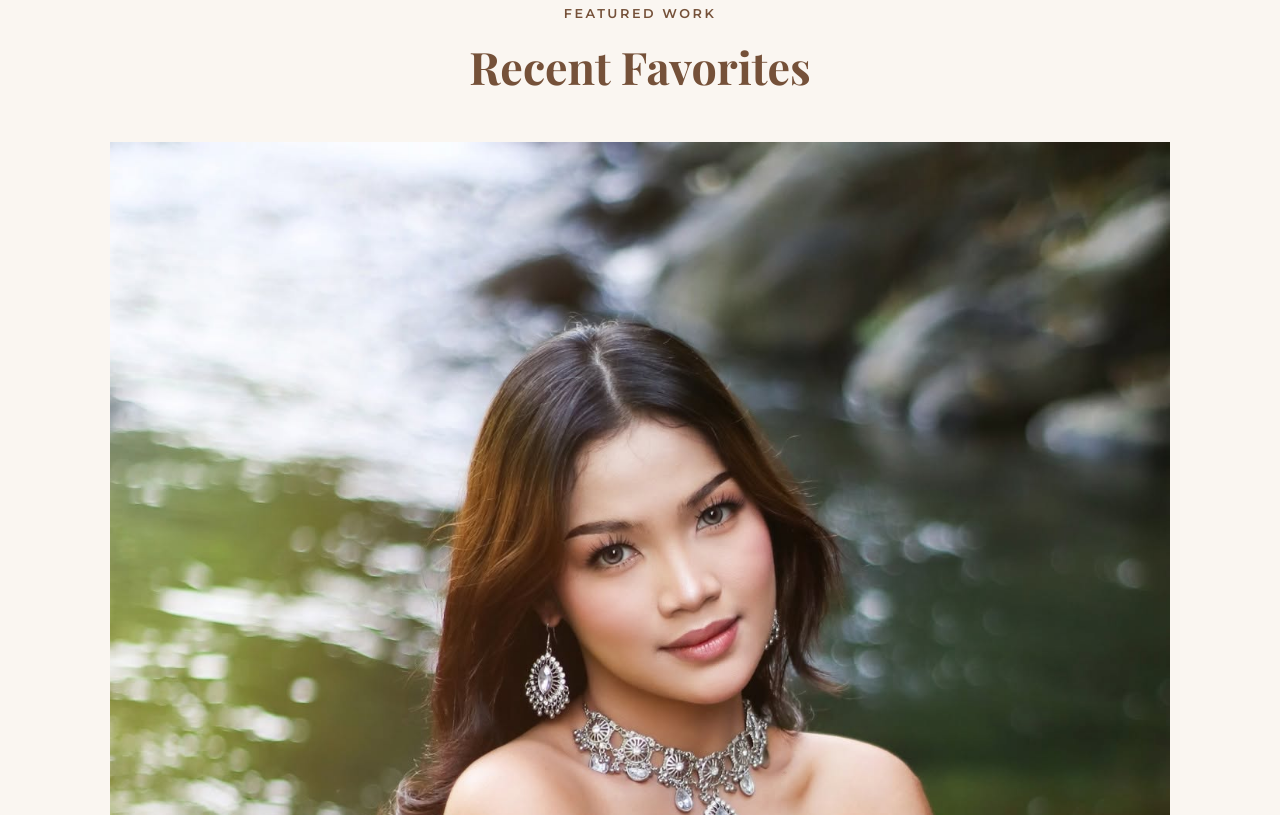
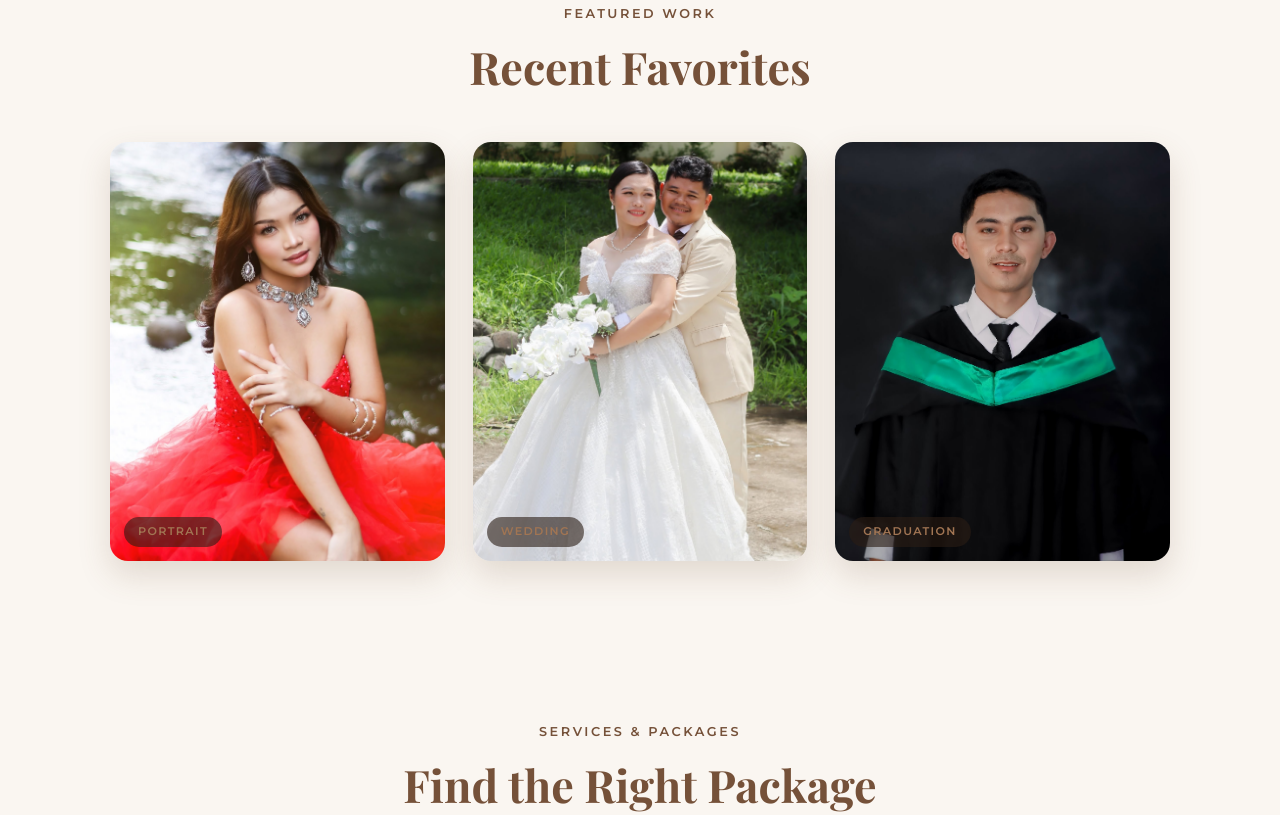
Before and after one commit to sesperadarrennina2024-wq/espera-website, a plain HTML site: page index.html in a window 1280 px wide. Shown: the part 674-1489 px from the top of the page. Drawn offline with nearby package versions, Linux system fonts and the light colour scheme; a web font is replaced by a local one.

```diff
--- a/css/style.css
+++ b/css/style.css
@@ -130,7 +130,7 @@ section {
 .nav-links .nav-cta {
   border: 2px solid #cd996d;
 }
-
+/* -----------Home -----------*/
 .hero {
   background: linear-gradient(135deg, #f1e7dc 0%, #f2d7c5 100%);
   color: #755139;
@@ -197,21 +197,43 @@ section {
   background-color: #8b6346;
   color: #755139;
 }
-
-/* ---------- About ---------- */
-.about-grid {
+/* ---------- Recent Favorites ---------- */
+.favorites-grid {
   display: grid;
-  grid-template-columns: 1fr 1.4fr;
-  gap: 48px;
-  align-items: center;
+  grid-template-columns: repeat(auto-fit, minmax(240px, 1fr));
+  gap: 28px;
 }
-.about-grid img {
+.favorite-card {
+  position: relative;
+  display: block;
+  aspect-ratio: 4 / 5;
+  overflow: hidden;
+  border-radius: 18px;
+  background-color: var(--sand);
+  box-shadow: 0 14px 32px rgba(117, 81, 57, 0.18);
+  transition: transform 0.3s;
+}
+.favorite-card:hover {
+  transform: translateY(-4px);
+}
+.favorite-card img {
   width: 100%;
-  max-width: 380px;
-  aspect-ratio: 2 / 3;
+  height: 100%;
   object-fit: cover;
-  border-radius: 14px;
-  border: 3px solid #b78760;
+}
+.photo-tag {
+  position: absolute;
+  left: 14px;
+  bottom: 14px;
+  padding: 5px 14px;
+  background-color: rgba(43, 29, 20, 0.6);
+  color: var(--cream);
+  font-family: "Montserrat", Arial, sans-serif;
+  font-weight: 600;
+  font-size: 0.7rem;
+  letter-spacing: 0.12em;
+  text-transform: uppercase;
+  border-radius: 20px;
 }
 
 /* ---------- Services & Packages ---------- */
@@ -341,7 +363,21 @@ section {
   text-transform: uppercase;
   border-radius: 20px;
 }
-
+/* ---------- About ---------- */
+.about-grid {
+  display: grid;
+  grid-template-columns: 1fr 1.4fr;
+  gap: 48px;
+  align-items: center;
+}
+.about-grid img {
+  width: 100%;
+  max-width: 380px;
+  aspect-ratio: 2 / 3;
+  object-fit: cover;
+  border-radius: 14px;
+  border: 3px solid #b78760;
+}
 /* ---------- Footer ---------- */
 .site-footer {
   background-color: #755139;
```
